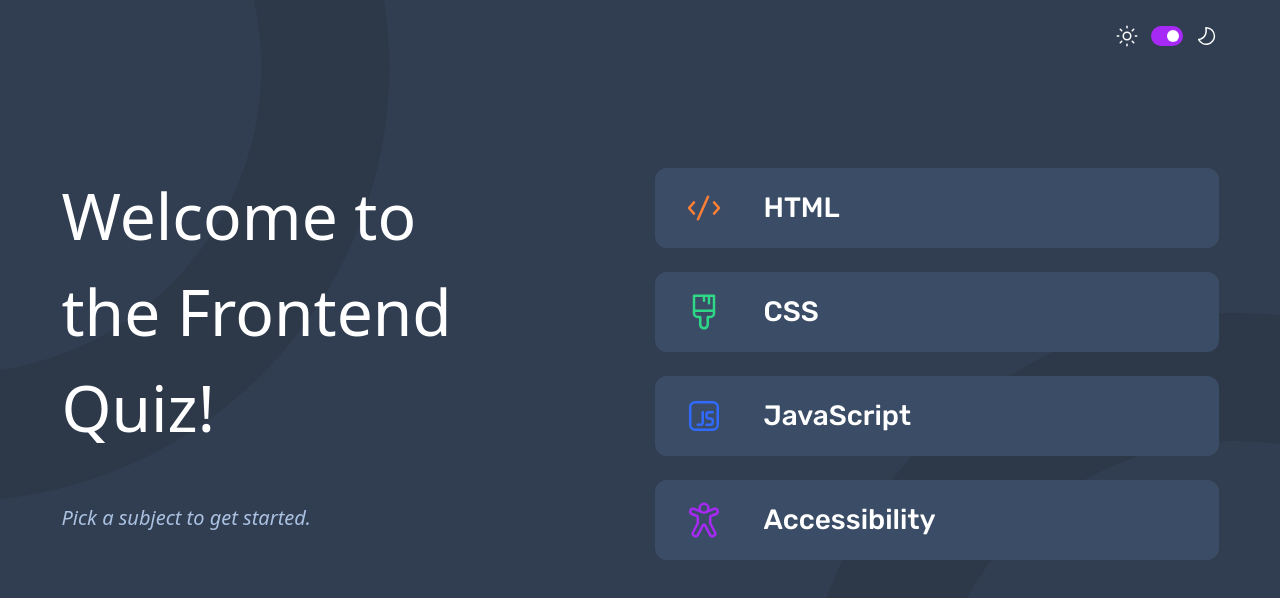
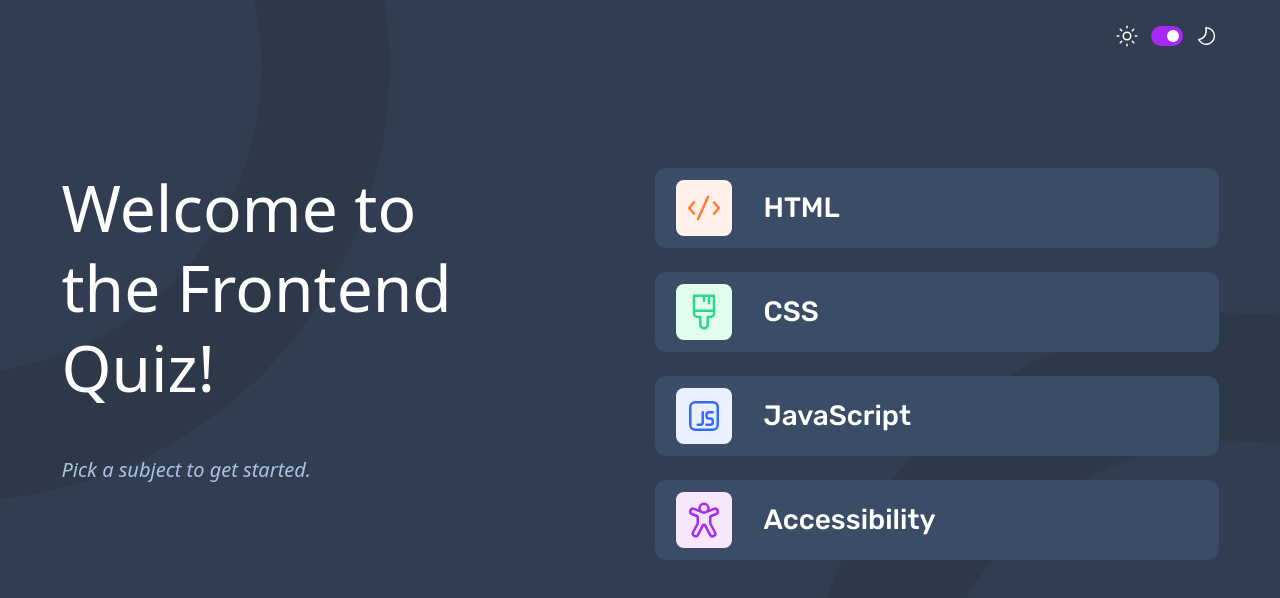
Before and after one commit to jazzielp/quiz-app, a React (Vite) app: page / in a window 1280 px wide. Shown: the top 598 px of the page. Built offline with nearby package versions, Linux system fonts and the light colour scheme.

Commit message:
feat: Any change

```diff
--- a/src/components/Home.tsx
+++ b/src/components/Home.tsx
@@ -9,7 +9,7 @@ export function Home (): JSX.Element {
       <Header />
       <Main>
         <div className=''>
-          <h1 className='w-72 md:w-[444px] lg:w-[465px] text-[40px] md:text-[64px] text-darkNavy dark:text-white text-wrap font-light'>Welcome to the <span className='font-medium'>Frontend Quiz!</span></h1>
+          <h1 className='w-72 md:w-[444px] lg:w-[465px] text-[40px] leading-tight  md:text-[64px] text-darkNavy dark:text-white text-wrap font-light'>Welcome to the <span className='font-medium'>Frontend Quiz!</span></h1>
           <p className='text-lg md:text-xl text-greyNavy italic dark:text-lightBluish mt-4 lg:mt-12'>Pick a subject to get started.</p>
         </div>
         <div className='mt-10 lg:m-0 md:mt-16 flex gap-3 md:gap-6 flex-col'>
--- /dev/null
+++ b/src/components/SelectQuiz.css
@@ -0,0 +1,15 @@
+.bgHtml {
+  background-color: #FFF1E9;
+}
+
+.bgCss {
+  background-color: #E0FDEF;
+}
+
+.bgJs {
+  background-color:#EBF0FF;
+}
+
+.bgAccessibility {
+  background-color: #F6E7FF;
+}
--- a/src/components/SelectQuiz.tsx
+++ b/src/components/SelectQuiz.tsx
@@ -1,12 +1,15 @@
+import '@/components/SelectQuiz.css'
+import { BG_COLOR_CURSOS } from '@/consts/consts'
 interface Props {
-  title: string
+  title: keyof typeof BG_COLOR_CURSOS
   img: string
-  color: string
 }
-export function SelectQuiz ({ title, img, color }: Props): JSX.Element {
+
+export function SelectQuiz ({ title, img }: Props): JSX.Element {
+  const bgColor = BG_COLOR_CURSOS[title]
   return (
     <div className=' bg-white dark:bg-navy w-[327px] h-[64px] md:w-[640px] md:h-[80px] lg:w-[564px] lg:h[96px] rounded-xl p-[18px] flex justify-between hover:cursor-pointer items-center gap-8 border-[3px] border-white dark:border-navy hover:border-purpol dark:hover:border-purpol transition-colors'>
-      <picture className={`size-10 md:size-14 rounded-lg grid place-items-center bg-[${color}]`}>
+      <picture className={`size-10 md:size-14 rounded-lg grid place-items-center ${bgColor}`}>
         <img src={img} className='size-8 md:size-10' />
       </picture>
       <p className='font-rubik font-medium text-lg md:text-[28px] flex-1 dark:text-white'>{title}</p>
--- a/src/consts/consts.tsx
+++ b/src/consts/consts.tsx
@@ -4,3 +4,10 @@ export const MODE = {
   dark: 'dark',
   light: 'light'
 } as const
+
+export const BG_COLOR_CURSOS = {
+  HTML: 'bgHtml',
+  CSS: 'bgCss',
+  JavaScript: 'bgJs',
+  Accessibility: 'bgAccessibility'
+} as const
--- a/src/db/data.json
+++ b/src/db/data.json
@@ -3,7 +3,6 @@
         {
             "title": "HTML",
             "icon": "./src/assets/images/icon-html.svg",
-            "color":"#FFF1E9",
             "questions": [
                 {
                     "question": "What does HTML stand for?",
@@ -110,7 +109,6 @@
         {
             "title": "CSS",
             "icon": "./src/assets/images/icon-css.svg",
-            "color":"#E0FDEF",
             "questions": [
                 {
                     "question": "What does CSS stand for?",
@@ -217,7 +215,6 @@
         {
             "title": "JavaScript",
             "icon": "./src/assets/images/icon-js.svg",
-            "color":"#EBF0FF",
             "questions": [
                 {
                     "question": "Which syntax is correct to output 'Hello World' in an alert box?",
@@ -324,7 +321,6 @@
         {
             "title": "Accessibility",
             "icon": "./src/assets/images/icon-accessibility.svg",
-            "color":"#F6E7FF",
             "questions": [
                 {
                     "question": "What does 'WCAG' stand for?",
```
